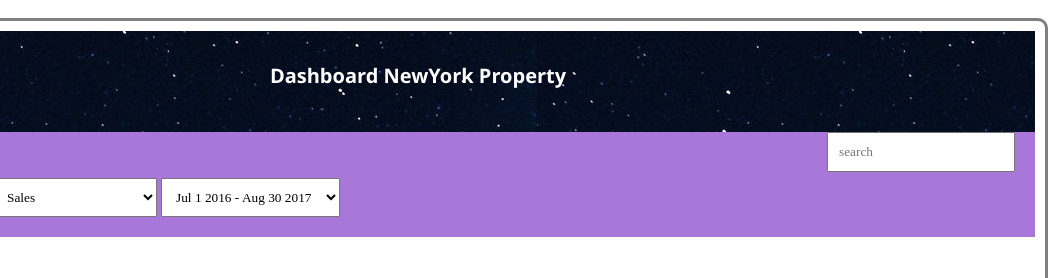
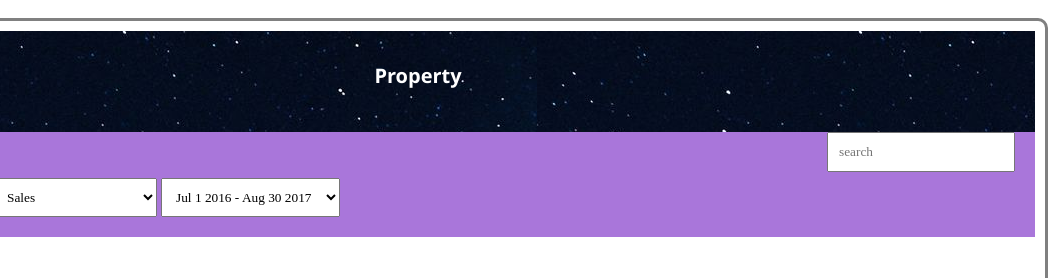
Before and after one commit to Kampus-Merdeka-Software-Engineering/km-feb24-balikpapan-12, a plain HTML site: page index.html in a window 1280 px wide. Shown: the top 278 px of the page, 222-1280 px from the left. Drawn offline with Linux system fonts and the light colour scheme.

Commit message:
merubah h1

```diff
--- a/index.html
+++ b/index.html
@@ -6,14 +6,14 @@
     <meta name="viewport" content="width=device-width, initial-scale=1.0">
     <title>Dashboard</title>
     <link rel="stylesheet" href="styles.css">
-     <script src="mapdata.js"></script>
+    <script src="mapdata.js"></script>
     <script src="statemap.js"></script>
 </head>
 
 <body>
     <header>
         <div class="header">
-            <h1>Dashboard NewYork Property</h1>
+            <h1>Property</h1>
         </div>
         <div class="search--box">
             <i class="fa-solid
@@ -51,10 +51,10 @@
             <section class="main">
                 <article class="analytics">
                     <div>
-			<h1>NYC Borough Map</h1>
-			<div style="max-width: 700px"> <!-- Keep map above fold -->
-				<div id="map"></div>
-			</div>
+                        <h1>NYC Borough Map</h1>
+                        <div style="max-width: 700px"> <!-- Keep map above fold -->
+                            <div id="map"></div>
+                        </div>
                 </article>
 
                 <article class="reports">
```
